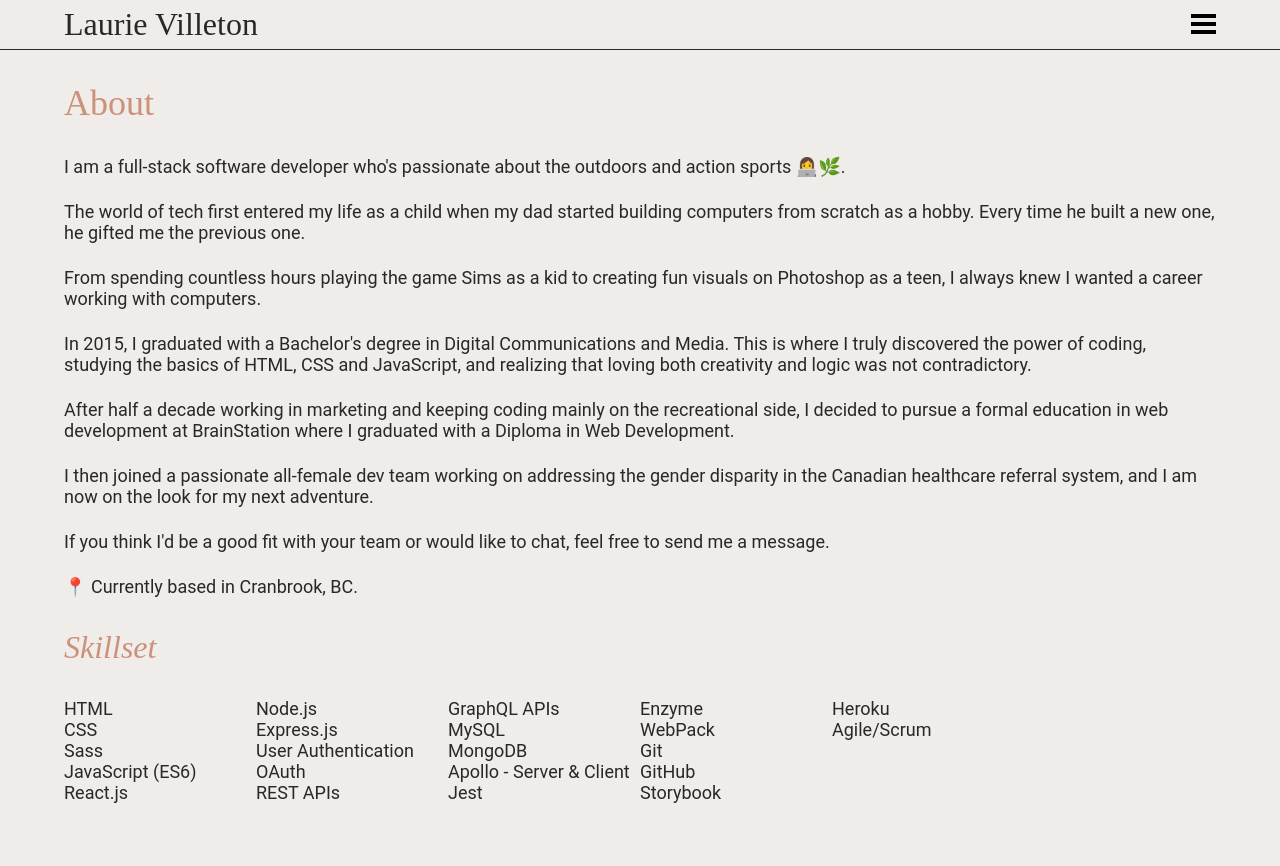
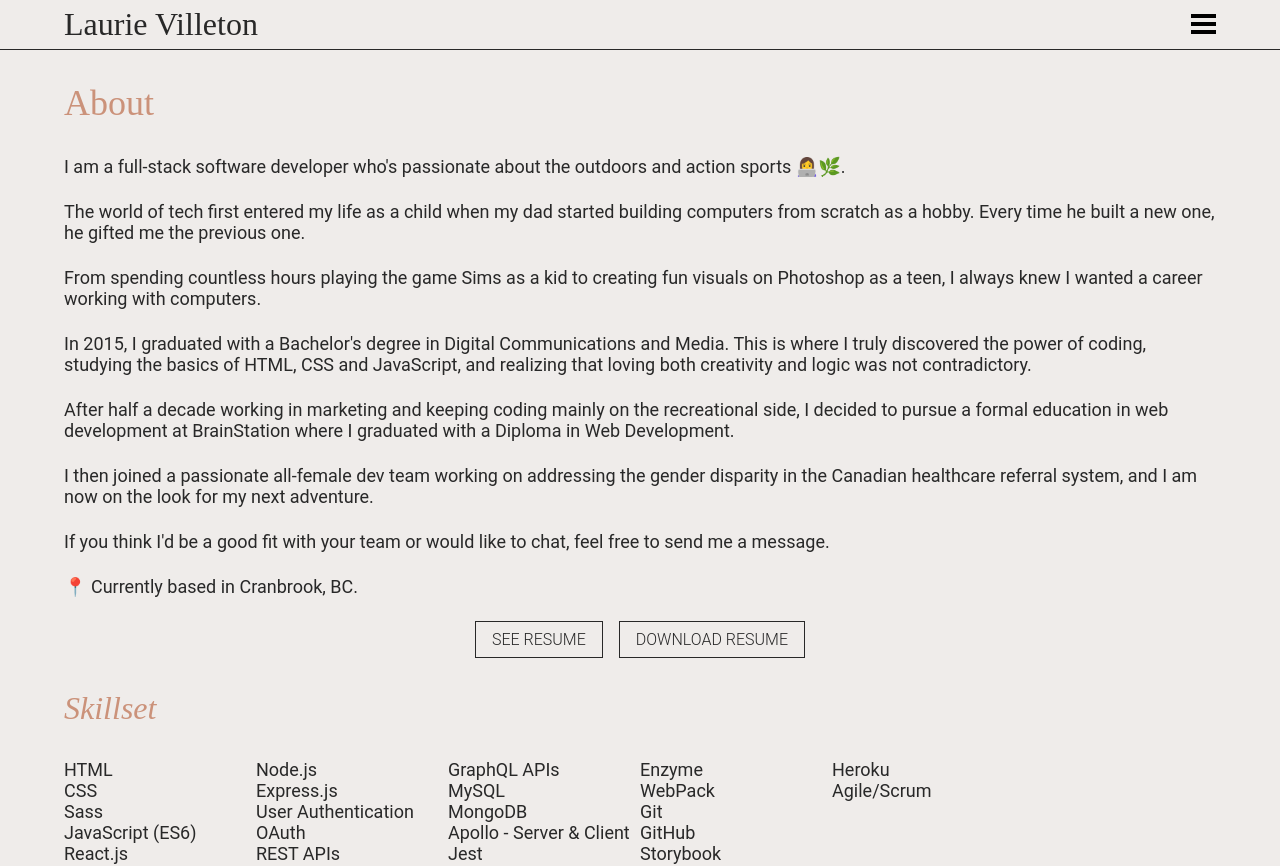
Before and after one commit to LaurieGami/portfolio-fe, a React (Create React App) app: page /about in a window 1280 px wide. Shown: the top 866 px of the page. Built offline with nearby package versions, Linux system fonts and the light colour scheme; a web font is replaced by a local one.

Commit message:
Added resume see/download buttons in about page

```diff
--- a/src/pages/AboutPage/AboutPage.jsx
+++ b/src/pages/AboutPage/AboutPage.jsx
@@ -119,6 +119,14 @@ function AboutPage() {
           <p className="about-page__txt">
             📍 Currently based in Cranbrook, BC.
           </p>
+          <div className="about-page__buttons">
+            <a href="/assets/files/Resume_Laurie-Villeton_Full-Stack-Software-Developer.pdf" target="_blank">
+                <button className="about-page__btn">See Resume</button>
+            </a>
+            <a href="/assets/files/Resume_Laurie-Villeton_Full-Stack-Software-Developer.pdf" download>
+                <button className="about-page__btn">Download Resume</button>
+            </a>
+        </div>
         </section>
 
         <section className="about-page__section">
--- a/src/pages/AboutPage/AboutPage.scss
+++ b/src/pages/AboutPage/AboutPage.scss
@@ -49,6 +49,17 @@
         @include link-style-reset-text;
     }
 
+    &__buttons {
+        display: flex;
+        justify-content: center;
+        gap: 1rem;
+        width: 100%;
+    }
+
+    &__btn {
+        @include button;
+    }
+
     &__group {
         display: flex;
         width: 100%;
```
Also changed, not shown: 1 other file (tests, documents, lock files or other folders).
